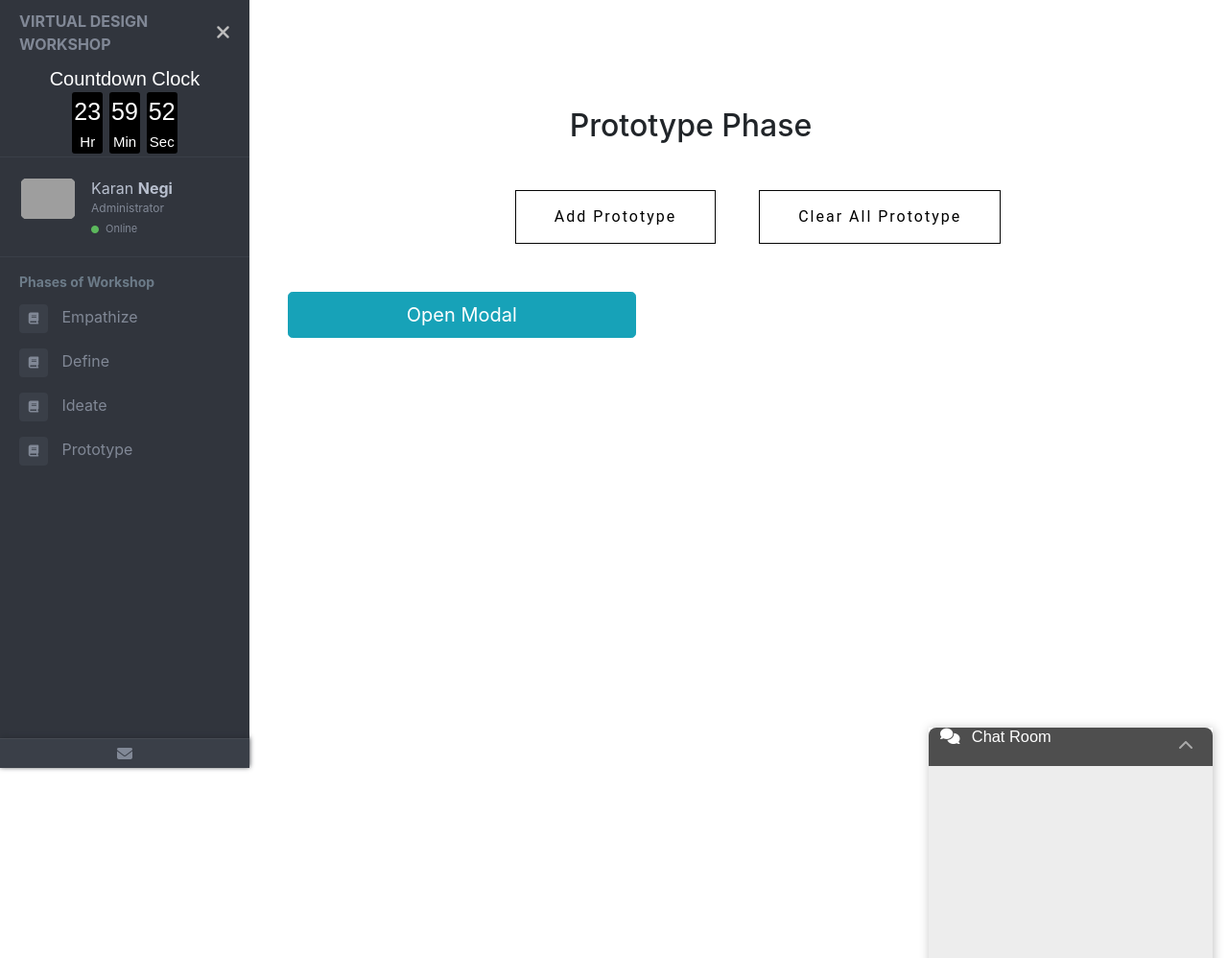
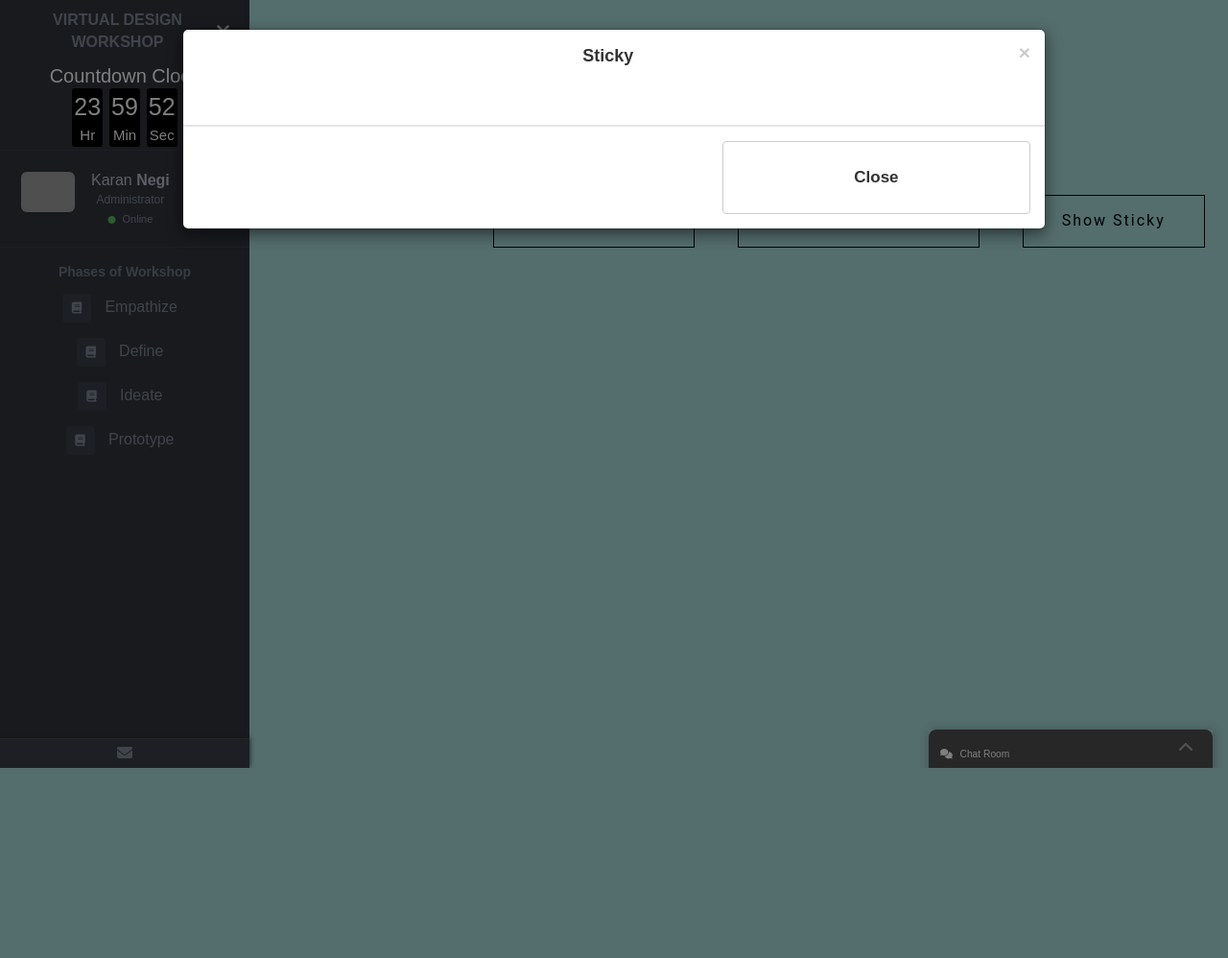
Before and after one commit to peeyush1999/runtimeterror, a Flask app: page /proto in a window 1280 px wide, after a click on "Show Sticky"; the page is wider, and only the part inside the window is pictured. Shown: that part at 96% size. After the commit the page ends 800 px from the top of that part, so only its background shows below. Run offline with Flask 2, Linux system fonts and the light colour scheme; data that the repository does not hold is empty; parts of the project's set-up code (start-up, migrations or seed data) failed here and were passed over; some libraries are stand-ins or nearby versions; grey boxes are pictures that could not be loaded.

Commit message:
Stricky Modal

```diff
--- a/templates/prototype.html
+++ b/templates/prototype.html
@@ -2,8 +2,7 @@
 {% block rightpanel %}
 
 <link rel="stylesheet" href="../static/css/prototype.css">
-<link rel="stylesheet" href="https://stackpath.bootstrapcdn.com/bootstrap/4.1.3/css/bootstrap.min.css" integrity="sha384-MCw98/SFnGE8fJT3GXwEOngsV7Zt27NXFoaoApmYm81iuXoPkFOJwJ8ERdknLPMO" crossorigin="anonymous">
-<script src="https://cdn.jsdelivr.net/npm/bootstrap@5.1.3/dist/js/bootstrap.min.js" integrity="sha384-QJHtvGhmr9XOIpI6YVutG+2QOK9T+ZnN4kzFN1RtK3zEFEIsxhlmWl5/YESvpZ13" crossorigin="anonymous"></script>
+
 
 <div style="overflow: hidden">
 
@@ -33,6 +32,11 @@
                 <div class="btn-5" id="clnStorge" type="button" style="color:black">
                   Clear All Prototype
                 </div>
+                <div class="btn-5" id="clnStorge" type="button" style="color:black" data-toggle="modal" data-target="#myModal">
+                  Show Sticky
+                </div>
+
+
               </div>
             </div>
 
@@ -71,25 +75,7 @@
 
 
 
-        <div id="myModal" class="modal fade" role="dialog">
-          <div class="modal-dialog">
 
-            <!-- Modal content-->
-            <div class="modal-content">
-              <div class="modal-header">
-                <button type="button" class="close" data-dismiss="modal">&times;</button>
-                <h4 class="modal-title">Modal Header</h4>
-              </div>
-              <div class="modal-body">
-                <p>Some text in the modal.</p>
-              </div>
-              <div class="modal-footer">
-                <button type="button" class="btn btn-default" data-dismiss="modal">Close</button>
-              </div>
-            </div>
-
-          </div>
-        </div>
 
 
 
@@ -126,7 +112,7 @@
 
 
 
-  <button type="button" class="btn btn-info btn-lg" data-toggle="modal" data-target="#myModal" onclick="console.log('Hello');">Open Modal</button>
+
 
   <!-- Modal -->
 
@@ -167,25 +153,32 @@
 
   {% include "chatbox.html" %}
 </div>
+<div class="modal fade" id="myModal" role="dialog">
+    <div class="modal-dialog modal-lg">
+      <div class="modal-content">
+        <div class="modal-header">
+          <button type="button" class="close" data-dismiss="modal">&times;</button>
+          <h4 class="modal-title">Sticky</h4>
 
-    <!-- <footer class="text-center">
-        <div class="mb-2">
-          <small>
-            © 2021 made with <i class="fa fa-heart" style="color:red"></i> by - <a target="_blank" rel="noopener noreferrer" >
-              Runtime_Terror
-            </a>
-          </small>
+          <ul id="protosticky" class="stkyCntr">
+                      </ul>
         </div>
 
-        <div>
-          <a href="https://github.com/azouaoui-med" target="_blank">
-            <img alt="GitHub followers" src="https://img.shields.io/github/followers/azouaoui-med?label=github&style=social" />
-          </a>
-          <a href="https://twitter.com/azouaoui_med" target="_blank">
-            <img alt="Twitter Follow" src="https://img.shields.io/twitter/follow/azouaoui_med?label=twitter&style=social" />
-          </a>
+
+
+
+
+
+
+
+
+
+        <div class="modal-footer">
+          <button type="button" class="btn btn-default" data-dismiss="modal">Close</button>
         </div>
-      </footer> -->
+      </div>
+    </div>
+  </div>
 
   <script>
  window.addEventListener('load', (event) => { getSticky(); });
--- a/templates/sidebar.html
+++ b/templates/sidebar.html
@@ -12,7 +12,14 @@
 
 
     <!-- Bootstrap CSS -->
-    <link rel="stylesheet" href="https://stackpath.bootstrapcdn.com/bootstrap/4.1.3/css/bootstrap.min.css" integrity="sha384-MCw98/SFnGE8fJT3GXwEOngsV7Zt27NXFoaoApmYm81iuXoPkFOJwJ8ERdknLPMO" crossorigin="anonymous">
+   <link rel="stylesheet" href="https://maxcdn.bootstrapcdn.com/bootstrap/3.4.1/css/bootstrap.min.css">
+  <script src="https://ajax.googleapis.com/ajax/libs/jquery/3.5.1/jquery.min.js"></script>
+  <script src="https://maxcdn.bootstrapcdn.com/bootstrap/3.4.1/js/bootstrap.min.js"></script>
+
+
+
+
+
     <link rel="stylesheet" href="../static/css/sidebar.css">
     <link rel="stylesheet" href="../static/css/chatbox.css">
     <link rel="stylesheet" href="../static/css/timer.css">
```
Also changed, not shown: templates/temp.html (+15 -16 lines), 1 other file.
